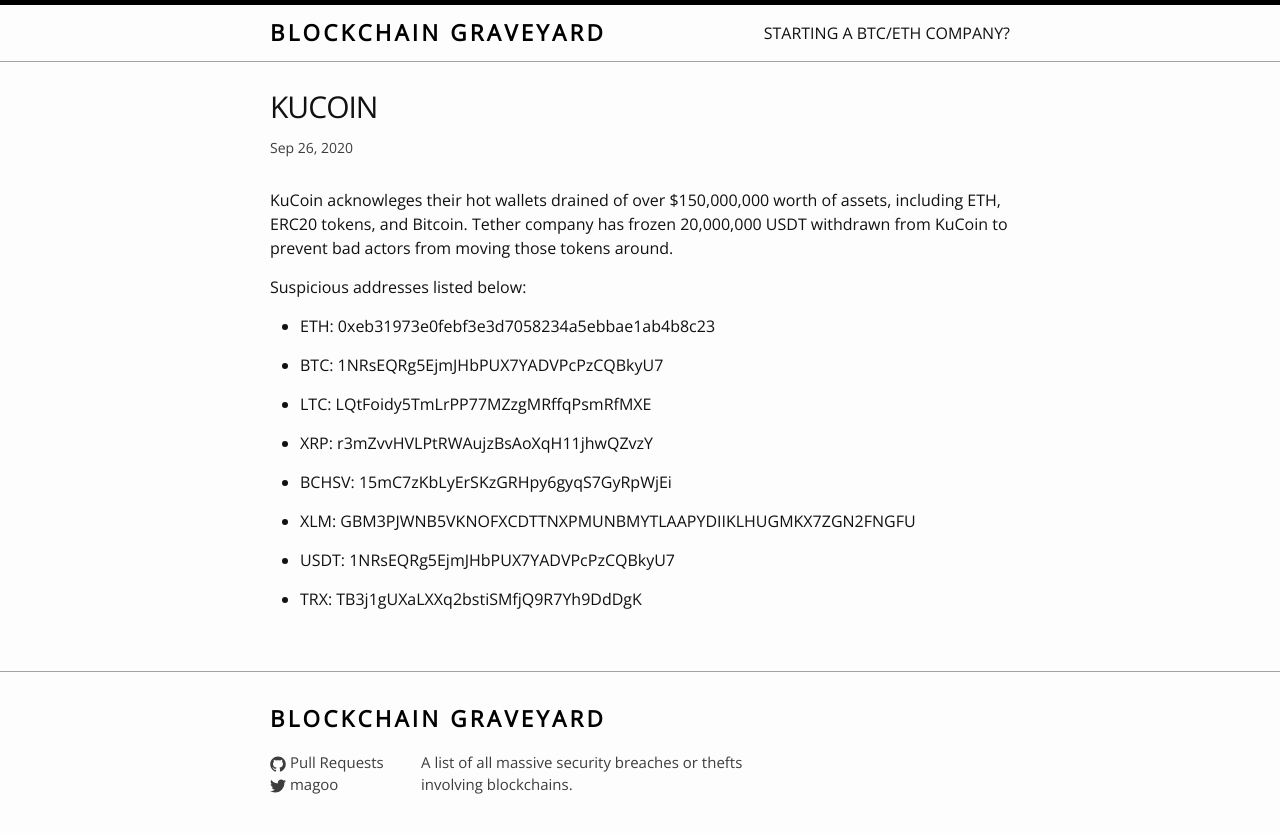
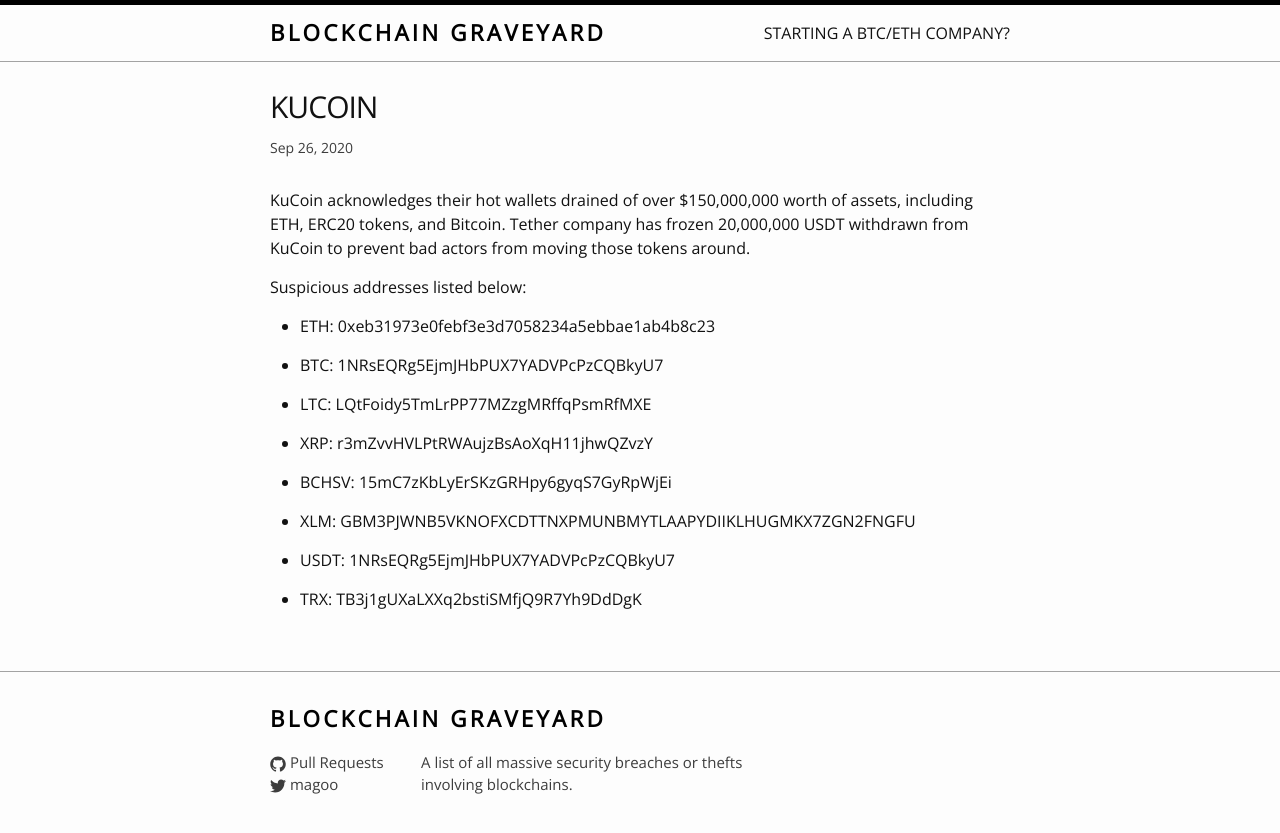
Before and after one commit to magoo/Blockchain-Graveyard, a Jekyll site: the page built from _posts/2020-09-26-kucoin.markdown, in a window 1280 px wide. Shown: the top 833 px of the page. Built offline with Jekyll 4.4.1, drawn with Linux system fonts in a browser that asks for light colours; nearby versions of some CDN libraries.

Commit message:
Update 2020-09-26-kucoin.markdown

```diff
--- a/_posts/2020-09-26-kucoin.markdown
+++ b/_posts/2020-09-26-kucoin.markdown
@@ -3,11 +3,11 @@
 title:  "KuCoin"
 date:   2020-09-26 11:06:25 -0100
 categories:
-- unknown
+- server_hot_wallet_breach
 link: https://www.kucoin.com/news/en-the-latest-updates-about-the-kucoin-security-incident
 ---
 
-KuCoin acknowleges their hot wallets drained of over $150,000,000 worth of assets, including ETH, ERC20 tokens, and Bitcoin.
+KuCoin acknowledges their hot wallets drained of over $150,000,000 worth of assets, including ETH, ERC20 tokens, and Bitcoin.
 Tether company has frozen 20,000,000 USDT withdrawn from KuCoin to prevent bad actors from moving those tokens around.
 
 Suspicious addresses listed below:
```
